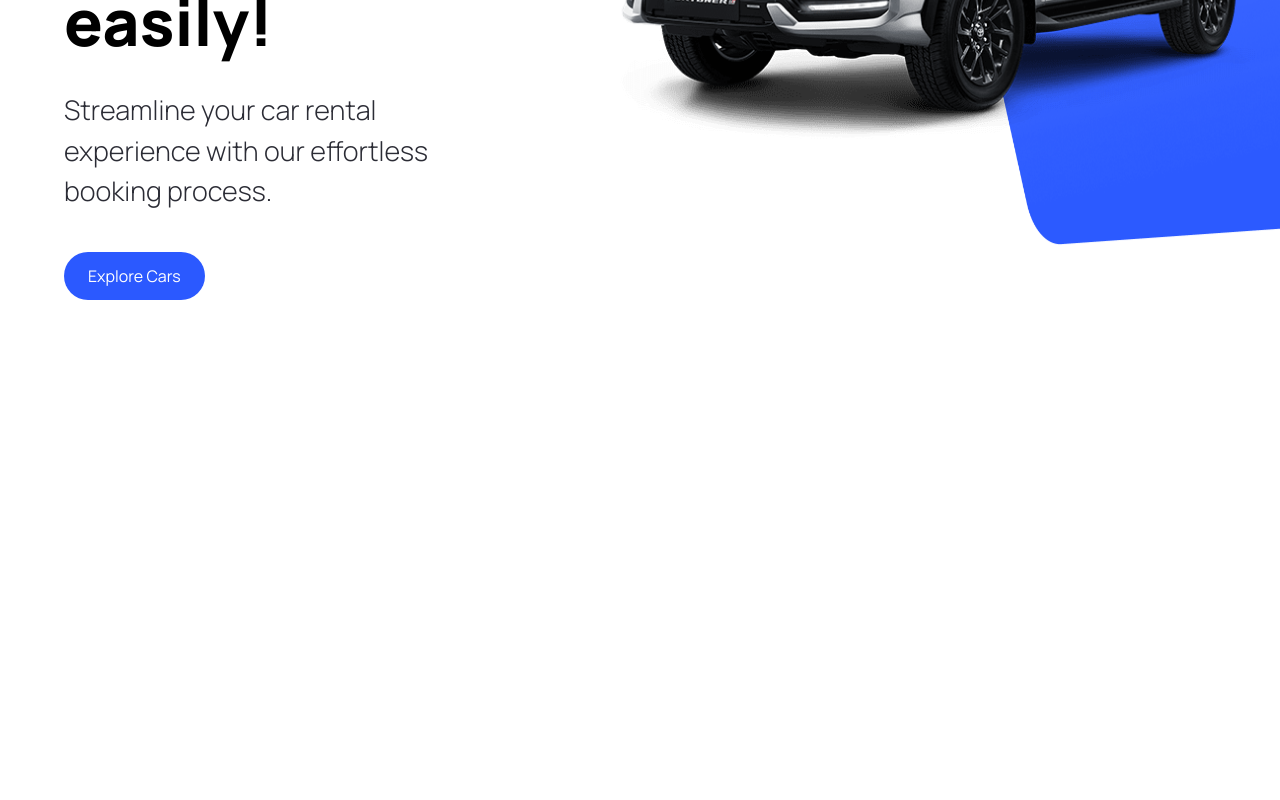
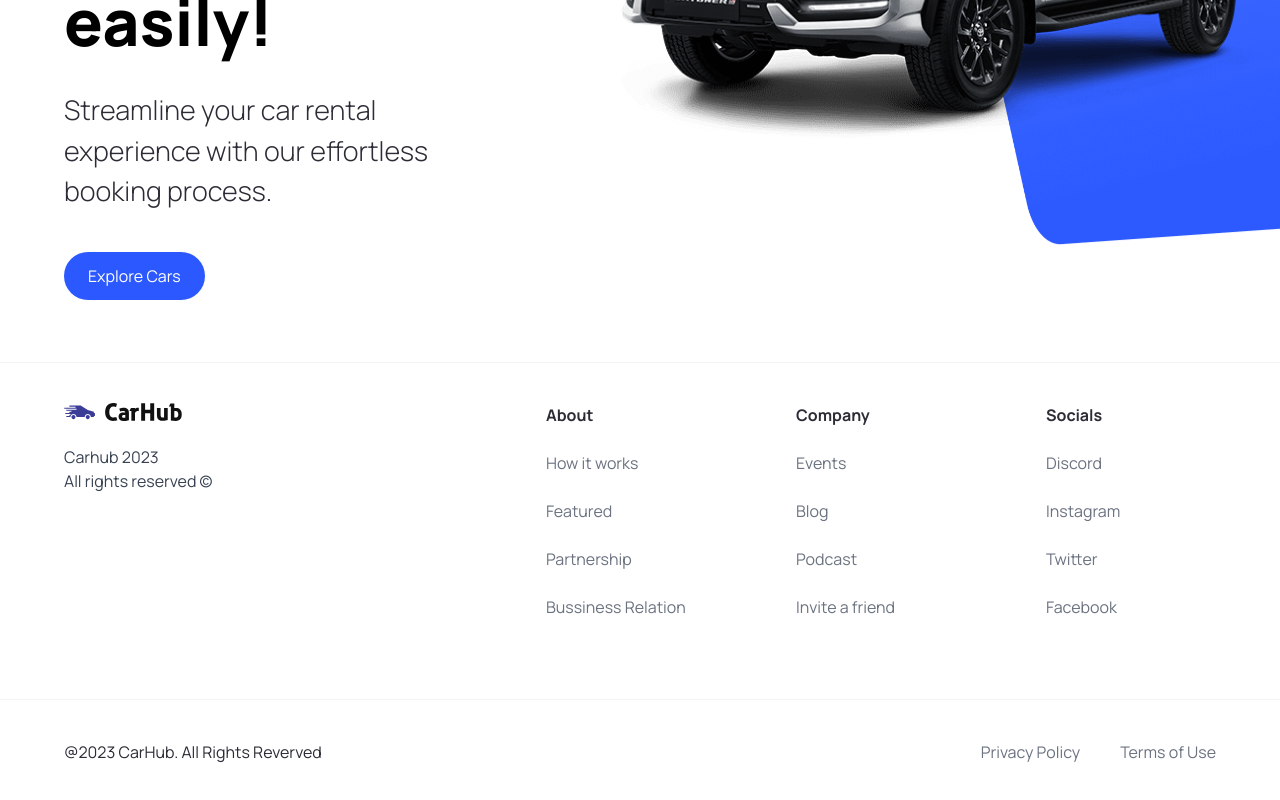
Before and after one commit to antoniohauren/carhub, a Next.js app: page / in a window 1280 px wide. Shown: the part 458-1258 px from the top of the page. Before the commit the page ends 800 px from the top, so only its background shows below. Built offline with nearby package versions, Linux system fonts and the light colour scheme.

Commit message:
feat: add footer

```diff
--- a/src/app/layout.tsx
+++ b/src/app/layout.tsx
@@ -1,3 +1,5 @@
+import { Footer } from "@/components/Footer";
+import { Navbar } from "@/components/Navbar";
 import type { Metadata } from "next";
 import "./globals.css";
 
@@ -13,7 +15,11 @@
 }) {
   return (
     <html lang="en">
-      <body className="relative">{children}</body>
+      <body className="relative">
+        <Navbar />
+        {children}
+        <Footer />
+      </body>
     </html>
   );
 }
--- a/src/components/Footer/Footer.tsx
+++ b/src/components/Footer/Footer.tsx
@@ -1,5 +1,59 @@
+import { footerLinks } from "@/constants/footerLinks";
+import Image from "next/image";
+import Link from "next/link";
 import { FooterProps } from ".";
 
 export function Footer({}: FooterProps) {
-  return <h1>Footer</h1>;
+  return (
+    <footer className="flex flex-col text-black-100 mt-5 border-t border-gray-100">
+      <div className="flex max-md:flex-col flex-wrap justify-between gap-5 sm:px-16 px-6 py-10">
+        <div className="flex flex-col justify-start items-start gap-6">
+          <Image
+            src="/logo.svg"
+            alt="logo"
+            className="object-contain"
+            width={118}
+            height={18}
+          />
+
+          <p className="text-base text-gray-700">
+            Carhub 2023 <br />
+            All rights reserved &copy;
+          </p>
+        </div>
+
+        <div className="footer__links">
+          {footerLinks.map((link) => (
+            <div key={link.title} className="footer__link">
+              <h3 className="font-bold">{link.title}</h3>
+
+              {link.links.map((link) => (
+                <Link
+                  key={link.title}
+                  href={link.url}
+                  className="text-gray-500"
+                >
+                  {link.title}
+                </Link>
+              ))}
+            </div>
+          ))}
+        </div>
+      </div>
+
+      <div className="flex justify-between items-center flex-wrap mt-10 border-t border-gray-100 sm:px-16 px-6 py-10">
+        <p>@2023 CarHub. All Rights Reverved</p>
+
+        <div className="footer__copyrights-link">
+          <Link href="/" className="text-gray-500">
+            Privacy Policy
+          </Link>
+
+          <Link href="/" className="text-gray-500">
+            Terms of Use
+          </Link>
+        </div>
+      </div>
+    </footer>
+  );
 }
--- /dev/null
+++ b/src/constants/footerLinks.ts
@@ -0,0 +1,29 @@
+export const footerLinks = [
+  {
+    title: "About",
+    links: [
+      { title: "How it works", url: "/" },
+      { title: "Featured", url: "/" },
+      { title: "Partnership", url: "/" },
+      { title: "Bussiness Relation", url: "/" },
+    ],
+  },
+  {
+    title: "Company",
+    links: [
+      { title: "Events", url: "/" },
+      { title: "Blog", url: "/" },
+      { title: "Podcast", url: "/" },
+      { title: "Invite a friend", url: "/" },
+    ],
+  },
+  {
+    title: "Socials",
+    links: [
+      { title: "Discord", url: "/" },
+      { title: "Instagram", url: "/" },
+      { title: "Twitter", url: "/" },
+      { title: "Facebook", url: "/" },
+    ],
+  },
+];
```
